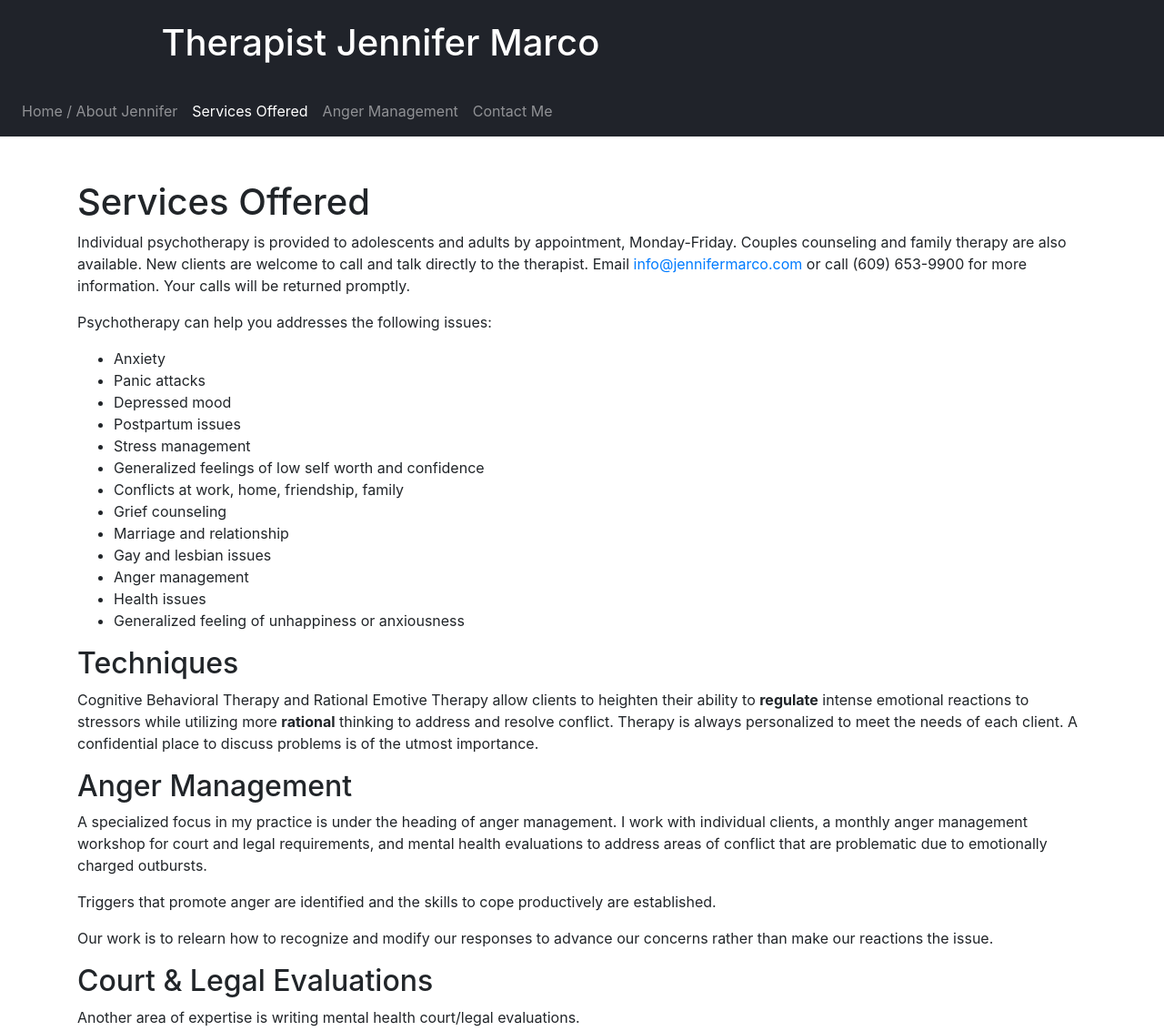
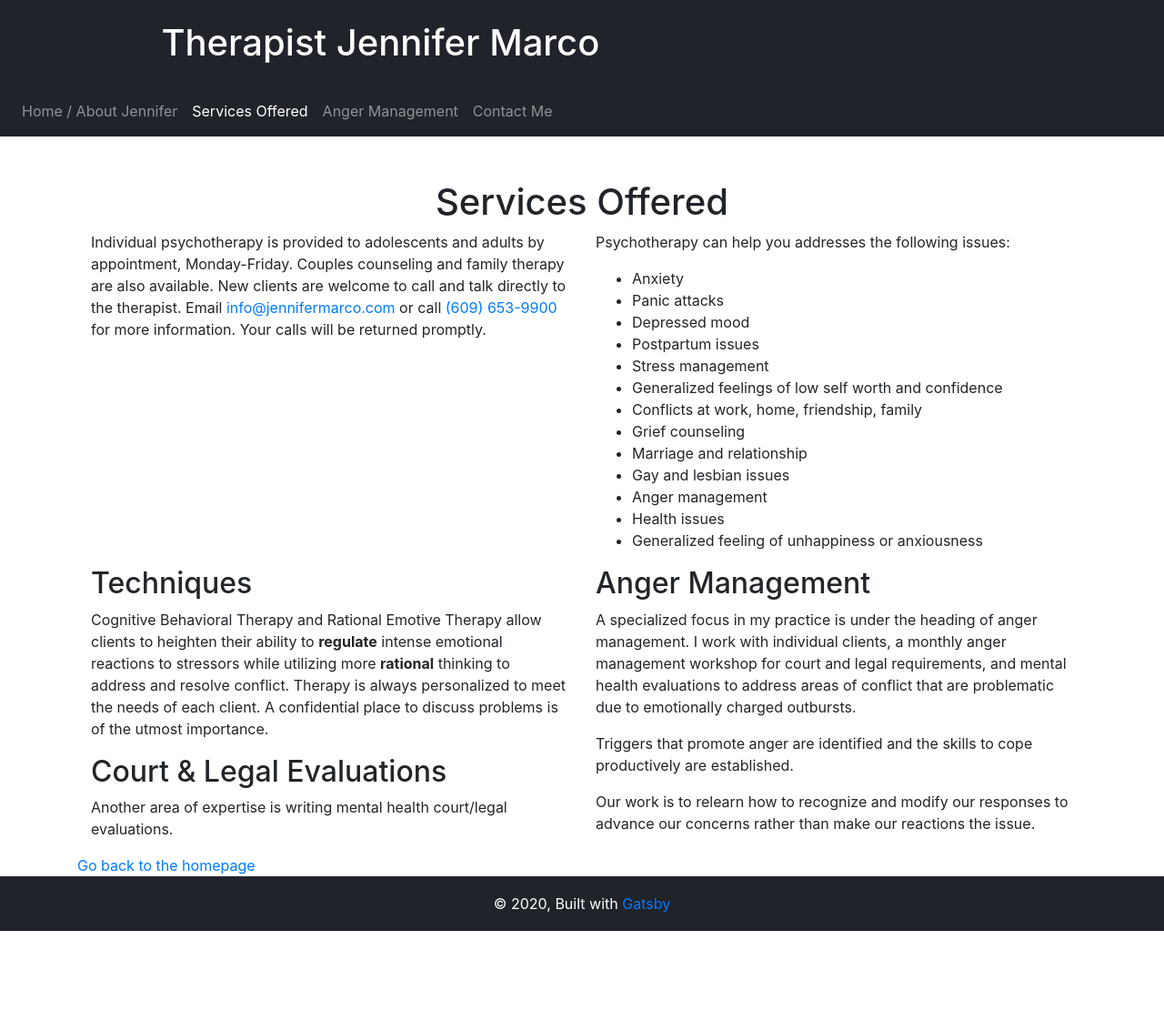
Before and after one commit to darjama/jjm, a Gatsby site in the folder jjm/: page /services-offered in a window 1280 px wide. Shown: the top 1133 px of the page at 91% size. After the commit the page ends 1023 px from the top, so only its background shows below. Built offline with nearby package versions, Linux system fonts and the light colour scheme; Gatsby itself is replaced by a stand-in of ours.

Commit message:
Added services content

```diff
--- a/jjm/src/pages/services-offered.js
+++ b/jjm/src/pages/services-offered.js
@@ -1,5 +1,6 @@
 import React from "react"
 import { Link } from "gatsby"
+import { Row, Col, Container} from "react-bootstrap"
 
 import Layout from "../components/layout"
 import SEO from "../components/seo"
@@ -7,8 +8,13 @@ import SEO from "../components/seo"
 const ServicesOffered = () => (
   <Layout pageInfo={{ pageName: "services-offered" }}>
     <SEO title="Therapy Services Offered" />
-    <h1>Services Offered</h1>
-    <p>Individual psychotherapy is provided to adolescents and adults by appointment, Monday-Friday. Couples counseling and family therapy are also available. New clients are welcome to call and talk directly to the therapist. Email <a href="mailto:info@jennifermarco.com"> info{'@'}jennifermarco.com</a> or call (609) 653-9900 for more information. Your calls will be returned promptly.</p>
+    <Container>
+      <h1 className="text-center">Services Offered</h1>
+      <Row>
+        <Col>
+          <p>Individual psychotherapy is provided to adolescents and adults by appointment, Monday-Friday. Couples counseling and family therapy are also available. New clients are welcome to call and talk directly to the therapist. Email <a href="mailto:info@jennifermarco.com"> info{'@'}jennifermarco.com</a> or call <a href="tel:+16096539900">(609) 653-9900</a> for more information. Your calls will be returned promptly.</p>
+        </Col>
+        <Col>
           <p>Psychotherapy can help you addresses the following issues:</p>
           <ul>
             <li>Anxiety</li>
@@ -25,17 +31,29 @@ const ServicesOffered = () => (
             <li> Health issues </li>
             <li>Generalized feeling of unhappiness or anxiousness</li>
           </ul>
+
+        </Col>
+      </Row>
+      <Row>
+        <Col>
         <h2>Techniques</h2>
     <p>Cognitive Behavioral Therapy and Rational Emotive Therapy allow clients to heighten their ability to <span style={{fontWeight:"bold"}}>regulate</span> intense emotional reactions to stressors while utilizing more <span style={{fontWeight:"bold"}}>rational</span> thinking to address and resolve conflict.  Therapy is always personalized to meet the needs of each client. A confidential place to discuss problems is of the utmost importance.</p>
+
+    <h2>Court {'&'} Legal Evaluations</h2>
+    <p>Another area of expertise is writing mental health court/legal evaluations.</p>
+        </Col>
+        <Col>
         <h2>Anger Management</h2>
     <p>A specialized focus in my practice is under the heading of anger management. I work with individual clients, a monthly anger management workshop for court and legal requirements, and mental health evaluations to address areas of  conflict that are problematic due to emotionally charged outbursts.</p>
 
     <p>Triggers that promote anger are identified and the skills to cope productively are established.</p>
 
     <p>Our work is to relearn how to recognize and modify our responses to advance our concerns rather than make our reactions the issue.</p>
+        </Col>
+      </Row>
+    </Container>
 
-    <h2>Court {'&'} Legal Evaluations</h2>
-    <p>Another area of expertise is writing mental health court/legal evaluations.</p>
+
     <Link to="/">Go back to the homepage</Link>
   </Layout>
 )
```
Lines whose indentation alone changed are shown as unchanged.
